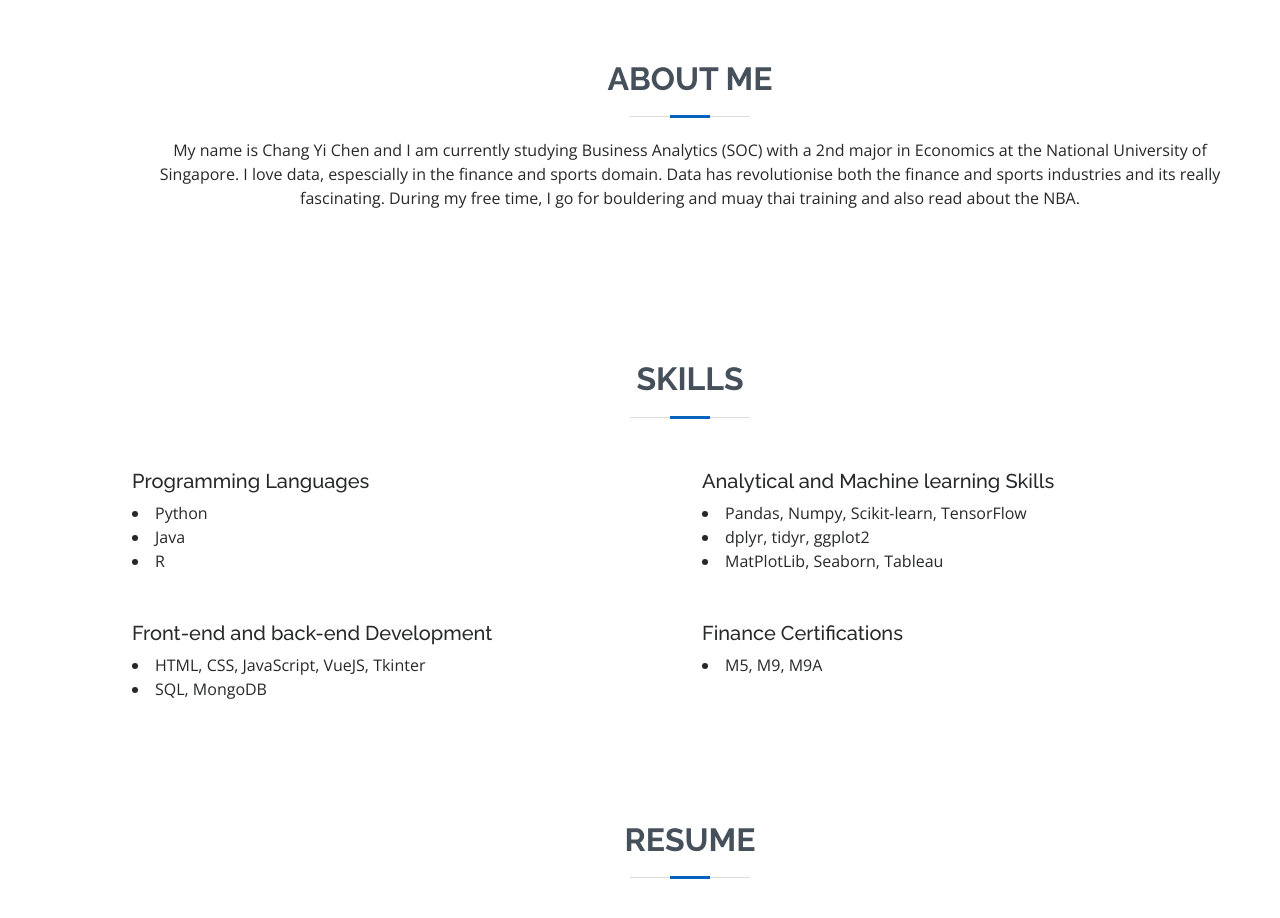
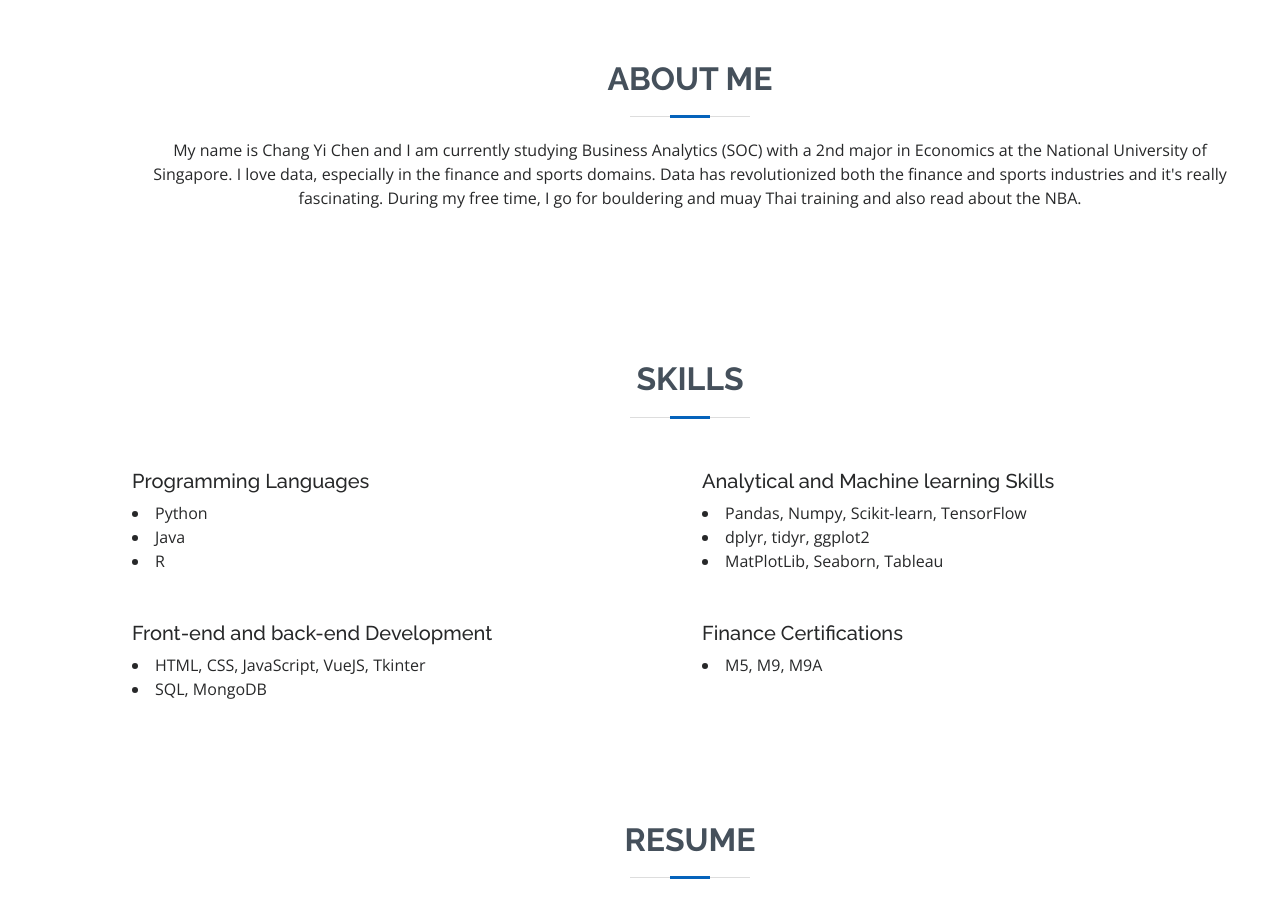
Before and after one commit to Onelayer/onelayer.github.io, a plain HTML site: page index.html in a window 1280 px wide. Shown: the part 800-1718 px from the top of the page. Drawn offline with nearby package versions, Linux system fonts and the light colour scheme.

Commit message:
Update index.html

```diff
--- a/index.html
+++ b/index.html
@@ -76,10 +76,9 @@
         <div class="section-title">
           <h2>About me</h2>
           <p>
-            My name is Chang Yi Chen and I am currently studying Business Analytics (SOC) with a 2nd major in Economics
-            at the National University of Singapore. I love data, espescially in the finance and sports domain.
-            Data has revolutionise both the finance and sports industries and its really fascinating. During my free time,
-            I go for bouldering and muay thai training and also read about the NBA.
+            My name is Chang Yi Chen and I am currently studying Business Analytics (SOC) with a 2nd major in Economics at the National University of Singapore.
+            I love data, especially in the finance and sports domains. Data has revolutionized both the finance and sports industries and it's really fascinating.
+            During my free time, I go for bouldering and muay Thai training and also read about the NBA.
           </p>
         </div>
 
```
